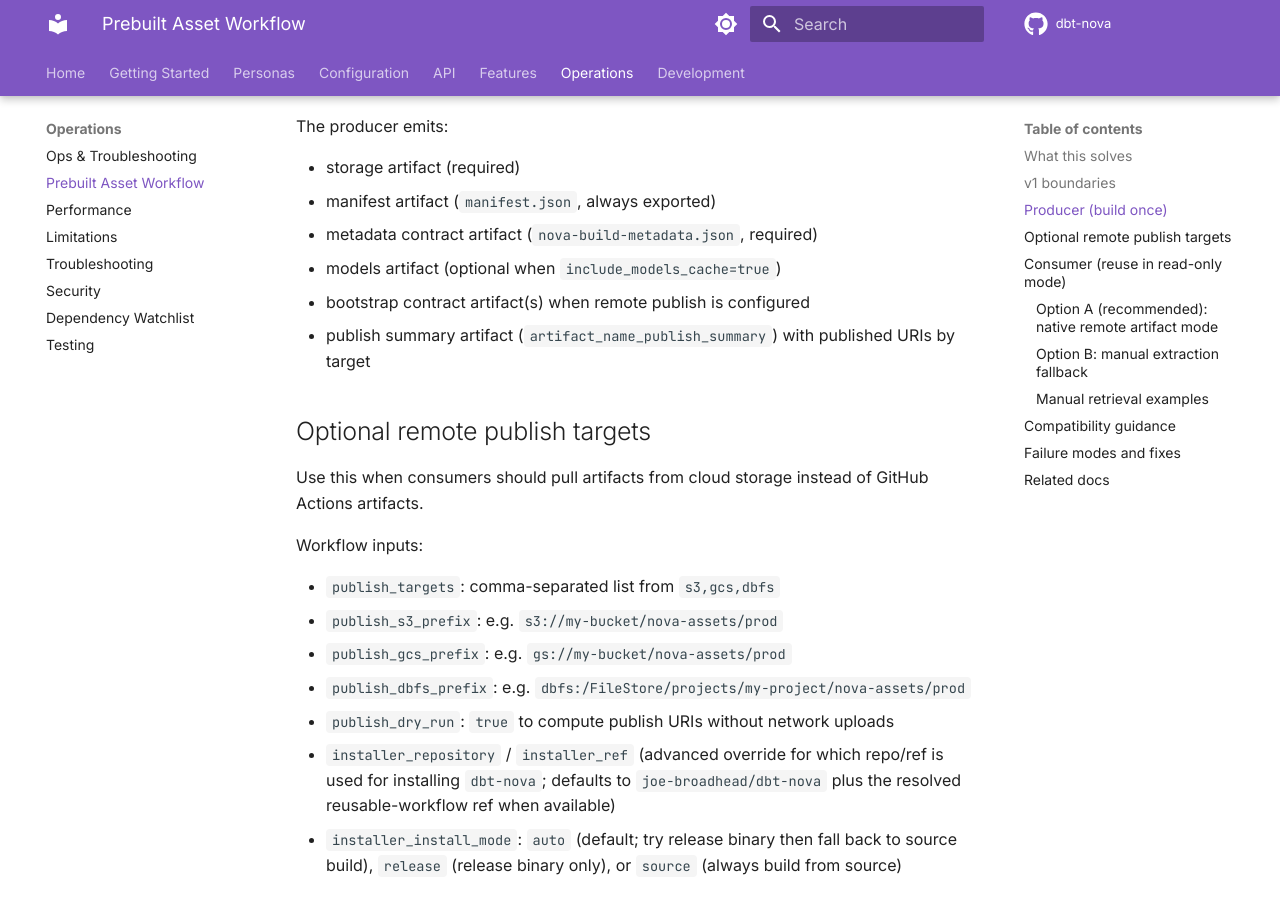
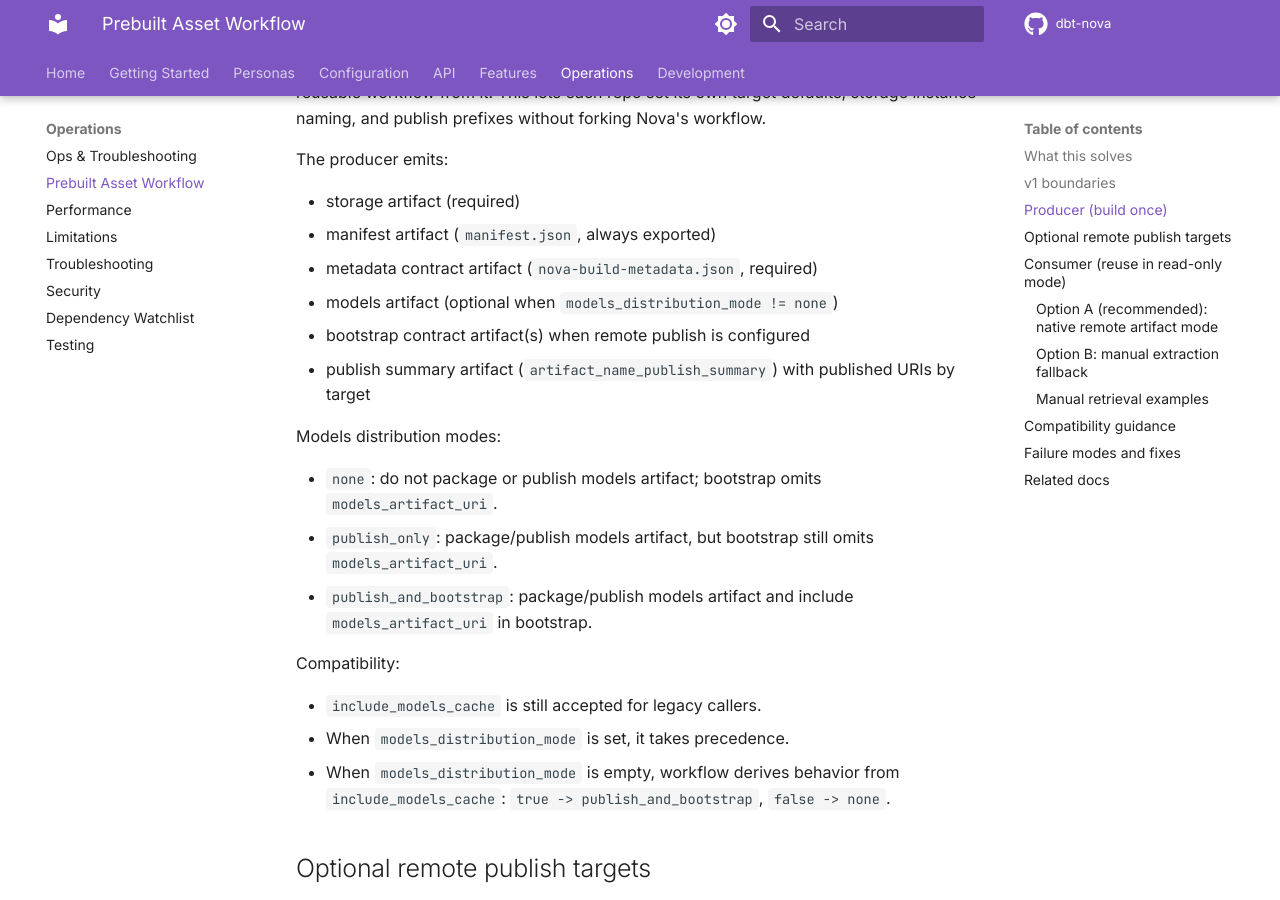
Before and after one commit to joe-broadhead/dbt-nova, an MkDocs documentation site: the page built from docs/operations/prebuilt-assets.md, in a window 1280 px wide and 900 px high, scrolled down 2124 px. Built offline with MkDocs 1.6.1 and Material for MkDocs 9.7.7, drawn with Linux system fonts in a browser that asks for light colours; comment, search, counter and statistics services are not loaded; some of the changed text lies outside the part shown.

Commit message:
workflow: add models distribution modes for assets publish

````diff
--- a/docs/operations/prebuilt-assets.md
+++ b/docs/operations/prebuilt-assets.md
@@ -12,7 +12,7 @@
 ## v1 boundaries
 
 - Producer workflow + GitHub Artifacts are supported.
-- Optional models cache artifact is supported via `include_models_cache`.
+- Optional models distribution is controlled by `models_distribution_mode`.
 - Consumers are read-only (`DBT_NOVA_STORAGE_READ_ONLY=true`) and do **not**
   fall back to rebuilding.
 - Optional S3/GCS/DBFS publish targets are supported and disabled by default.
@@ -37,7 +37,7 @@
       installer_install_mode: auto
       artifact_name_prefix: analytics-prod
       retention_days: 14
-      include_models_cache: false
+      models_distribution_mode: none
       publish_targets: ""
 ```
 
@@ -47,6 +47,7 @@
 - `dbt_generate_manifest: true` + `dbt_command` (build manifest in workflow)
 - `dbt_env_json` (JSON object of non-secret env vars exported before `dbt_command`)
 - `dbt_secret_env_map_json` (JSON object mapping env var names to secret names)
+- `models_distribution_mode` (`none`, `publish_only`, `publish_and_bootstrap`)
 - workflow_call secret `DBT_NOVA_SECRET_BUNDLE_JSON` (optional JSON object of
   `secret-name -> secret-value` entries for cross-owner reusable workflow calls)
 
@@ -94,9 +95,22 @@
 - storage artifact (required)
 - manifest artifact (`manifest.json`, always exported)
 - metadata contract artifact (`nova-build-metadata.json`, required)
-- models artifact (optional when `include_models_cache=true`)
+- models artifact (optional when `models_distribution_mode != none`)
 - bootstrap contract artifact(s) when remote publish is configured
 - publish summary artifact (`artifact_name_publish_summary`) with published URIs by target
+
+Models distribution modes:
+
+- `none`: do not package or publish models artifact; bootstrap omits `models_artifact_uri`.
+- `publish_only`: package/publish models artifact, but bootstrap still omits `models_artifact_uri`.
+- `publish_and_bootstrap`: package/publish models artifact and include `models_artifact_uri` in bootstrap.
+
+Compatibility:
+
+- `include_models_cache` is still accepted for legacy callers.
+- When `models_distribution_mode` is set, it takes precedence.
+- When `models_distribution_mode` is empty, workflow derives behavior from `include_models_cache`:
+  `true -> publish_and_bootstrap`, `false -> none`.
 
 ## Optional remote publish targets
 
````
Also changed, not shown: docs/development/ci.md (+2 -1 lines), 1 other file.
